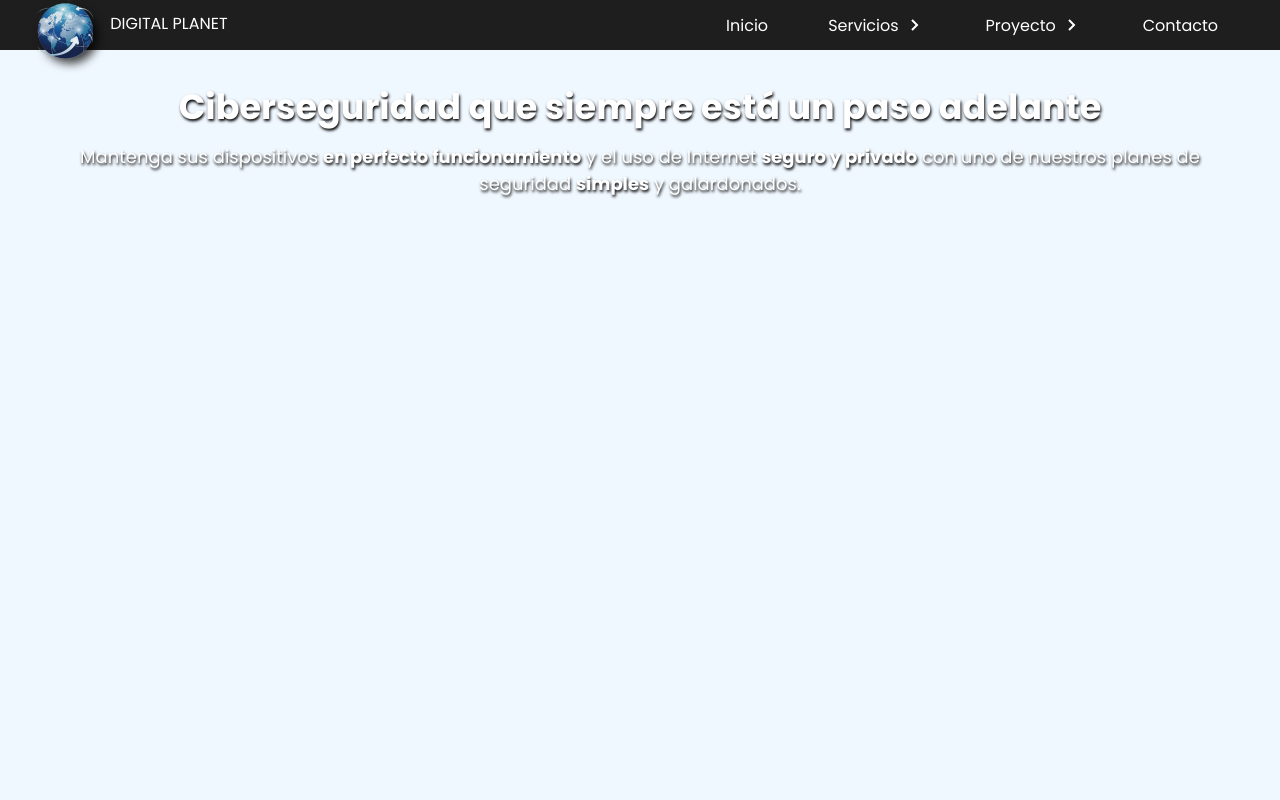
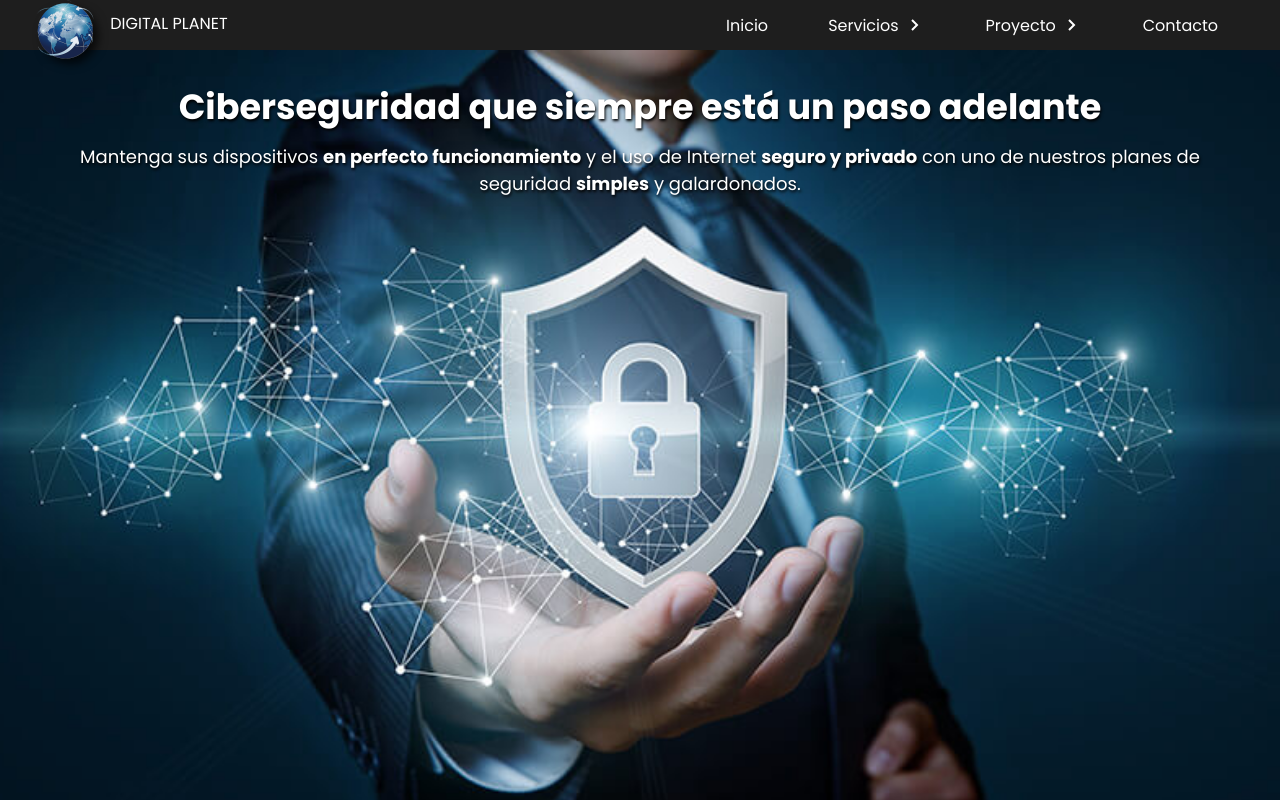
Before and after one commit to Barducca/Trabajo-Integrador_Desarrollo-Web_UTN, a plain HTML site: page index.html in a window 1280 px wide. Shown: the top 800 px of the page. Drawn offline with nearby package versions, Linux system fonts and the light colour scheme; the site is published under a folder, as on GitHub Pages, so addresses that start at the root find nothing; no server answers.

Commit message:
Update style-index.css

```diff
--- a/css/style-index.css
+++ b/css/style-index.css
@@ -32,7 +32,7 @@ section{
 }
 
 #hero-background{
-    background-image: url(/img/hero.jpg);
+    background-image: url(../img/hero.jpg);
     position: absolute;
     top: 0;
     left: 0;
```
